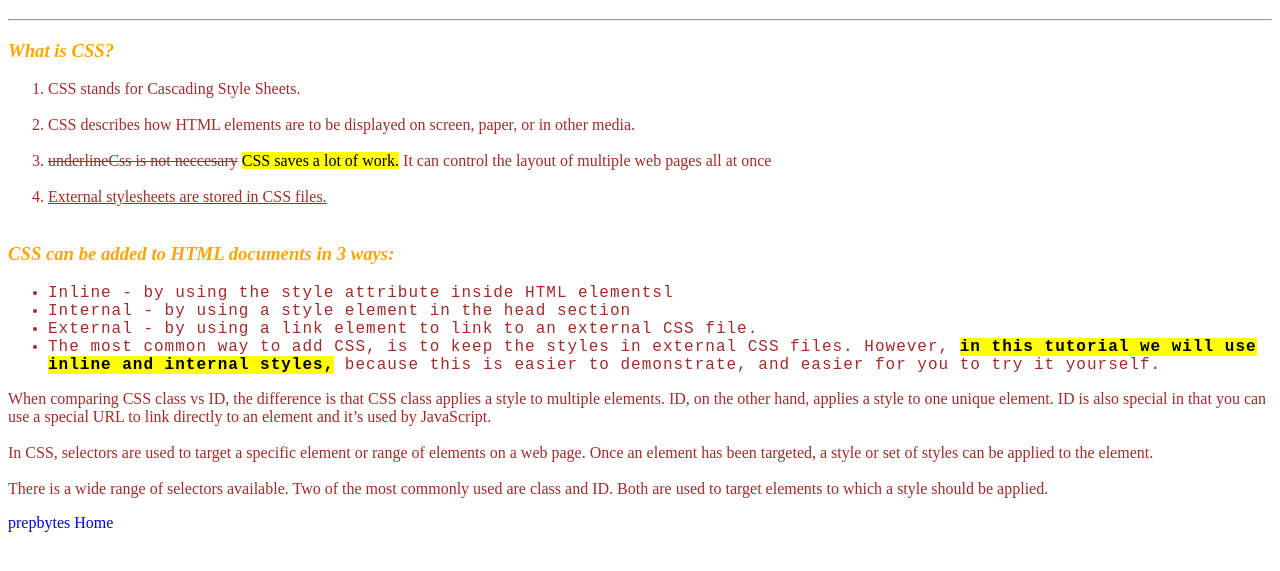
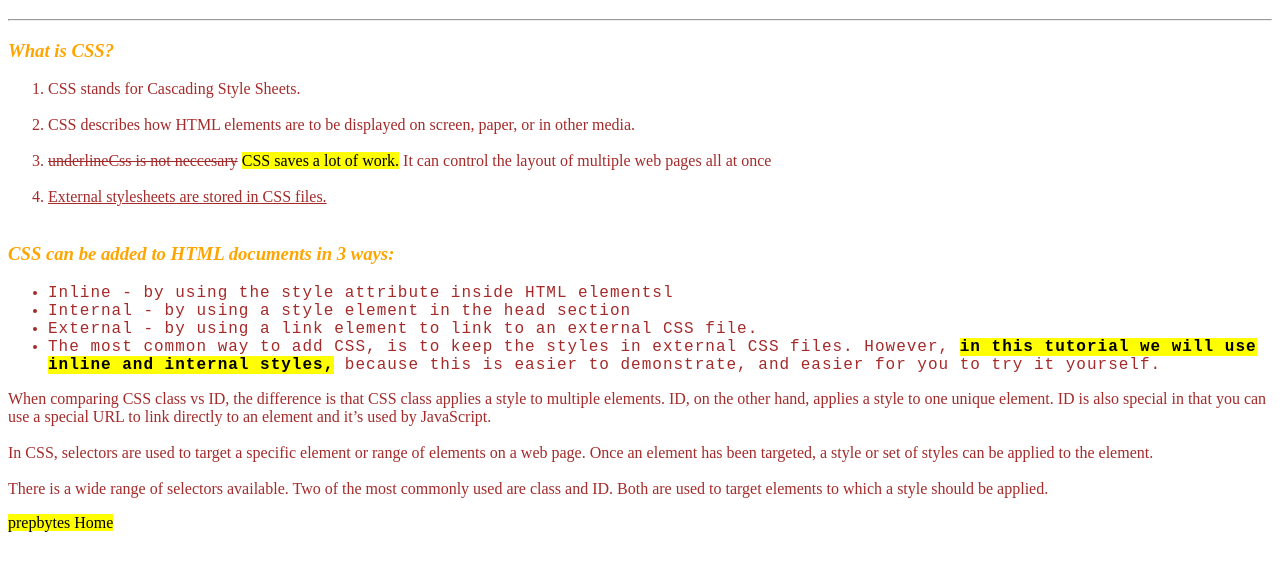
Before and after one commit to Prajwal208V/assessment4, a plain HTML site: page index.html in a window 1280 px wide. Shown: the part 61-632 px from the top of the page. Drawn offline with Linux system fonts and the light colour scheme.

Commit message:
second changes

```diff
--- a/index.html
+++ b/index.html
@@ -26,6 +26,6 @@
     </ul>
     <p >When comparing CSS class vs ID, the difference is that CSS class applies a style to multiple elements. ID, on the other hand, applies a style to one unique element. ID is also special in that you can use a special URL to link directly to an element and it’s used by JavaScript.<br><br>In CSS, selectors are used to target a specific element or range of elements on a web page. Once an element has been targeted, a style or set of styles can be applied to the element.<br><br>There is a wide range of selectors available. Two of the most commonly used are class and ID. Both are used to target elements to which a style should be applied.
     </p>
-    <a href="https://www.prepbytes.com/login">prepbytes Home</a>
+    <a href="https://www.prepbytes.com/login"><mark>prepbytes Home</mark></a>
 </body>
 </html>
```
